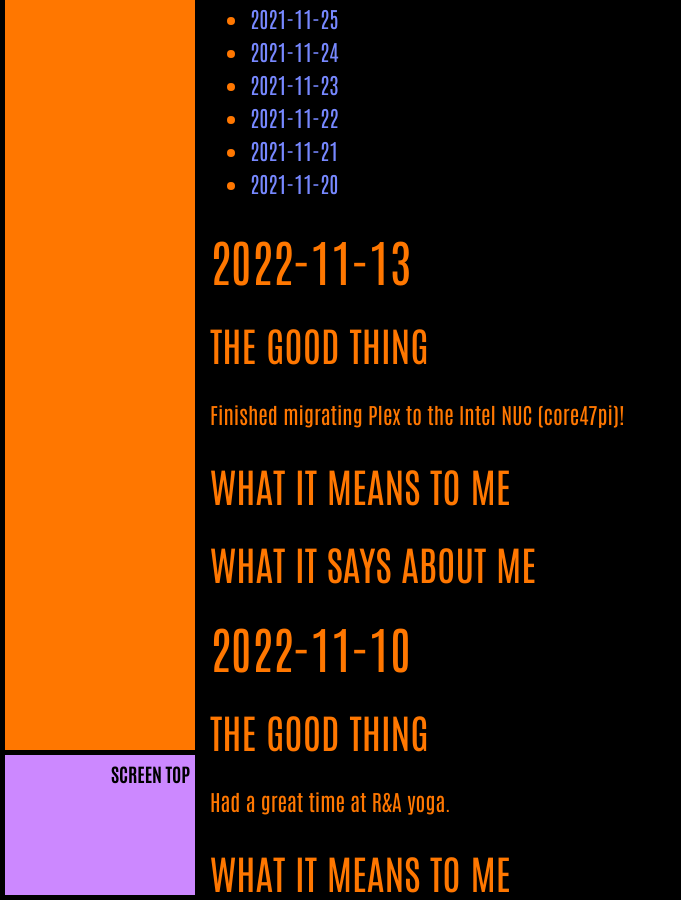
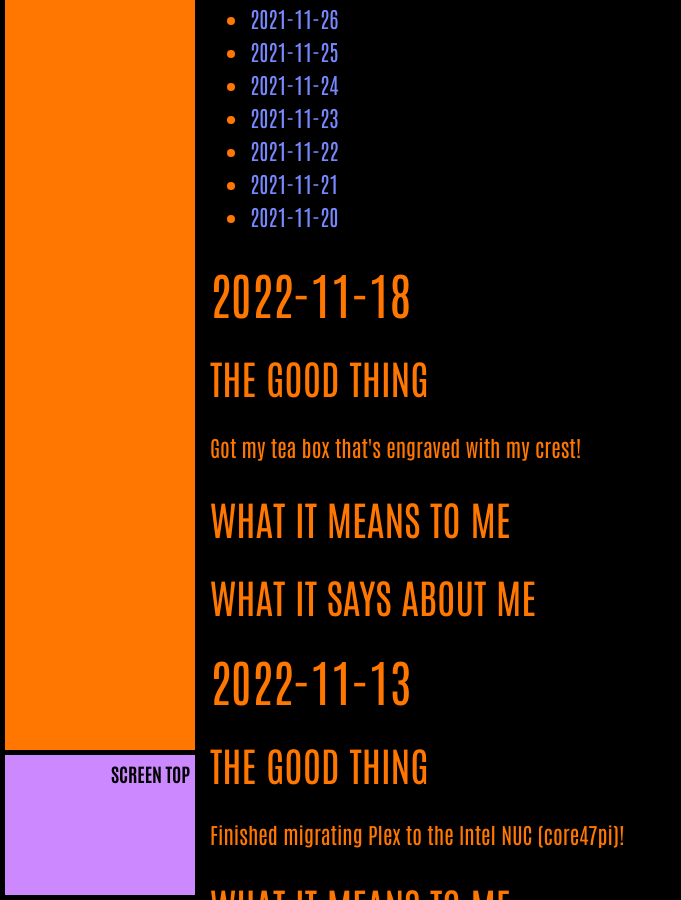
Before and after one commit to ArthurZey/arthurzey.github.io, a Jekyll site: the page built from _pages/one-good-thing.md, in a window 1280 px wide and 900 px high, scrolled down 7392 px. Shown: the whole window, without its empty margins (0-681 px from the left). Built offline with Jekyll 4.4.1, drawn with Linux system fonts in a browser that asks for light colours; some of the changed text lies outside the part shown.

Commit message:
added stub for 2022-11-18

```diff
--- a/_pages/one-good-thing.md
+++ b/_pages/one-good-thing.md
@@ -13,6 +13,15 @@
 {:toc}
 {::options toc_levels="2" /}
 
+
+## 2022-11-18
+### The Good Thing
+Got my tea box that's engraved with my crest!
+### What It Means to Me
+
+### What It Says about Me
+
+
 ## 2022-11-13
 ### The Good Thing
 Finished migrating Plex to the Intel NUC (core47pi)!
```
Also changed, not shown: other parts of _pages/one-good-thing.md (+1 -1 lines).
